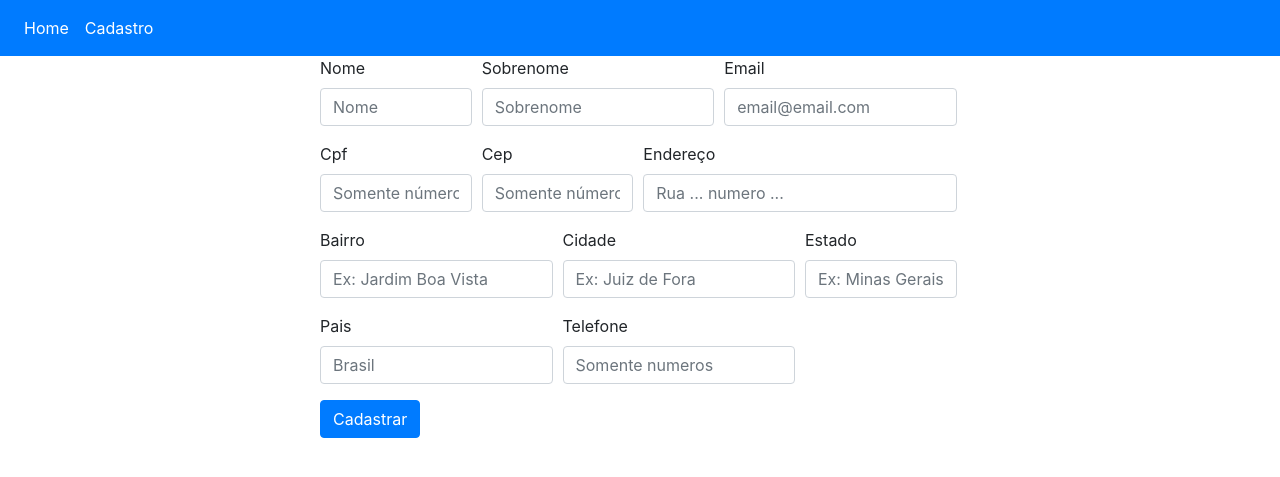
After one commit to Jonascsoliveira/App-msg-Nvoip, a PHP site: page /cadastro.php in a window 1280 px wide. The commit adds this page. Shown: the top 477 px of the page. Run offline with PHP 8.4, Linux system fonts and the light colour scheme; data that the repository does not hold is empty.

Commit message:
inserindo tela index e tela de cadastro

```diff
--- a/App/conexao.php
+++ b/App/Conexao.php
@@ -12,7 +12,7 @@ class Conexao{
         try {
             self::$conexao = new \PDO($dsn,$user,$pass);
         } catch (\PDOException $exception) {
-            die('Ocorreu ume rro: '.$exception->getMessage());
+            die('Ocorreu um erro: '.$exception->getMessage());
         }
 
     }
--- a/Dao/ClienteDao.php
+++ b/Dao/ClienteDao.php
@@ -3,6 +3,7 @@
 namespace Dao;
 
 use \App\Conexao;
+use \App\Cliente;
 use PDO;
 
 class ClienteDao{
--- /dev/null
+++ b/cadastro.php
@@ -0,0 +1,101 @@
+<?php
+require_once "autoload.php";
+
+use \Dao\ClienteDao;
+
+?>
+<!DOCTYPE html>
+<html lang="en">
+<head>
+<meta charset="UTF-8">
+    <meta name="viewport" content="width=device-width, initial-scale=1.0">
+    <link rel="stylesheet" href="https://stackpath.bootstrapcdn.com/bootstrap/4.5.0/css/bootstrap.min.css" integrity="sha384-9aIt2nRpC12Uk9gS9baDl411NQApFmC26EwAOH8WgZl5MYYxFfc+NcPb1dKGj7Sk" crossorigin="anonymous">
+    <title>Cadastro</title>
+</head>
+<body>
+    <!-- NAVBAR -->
+    <nav class="navbar navbar-expand-lg navbar-dark bg-primary">
+            <div class="collapse navbar-collapse" id="navbarNavDropdown">
+                <ul class="navbar-nav">
+                    <li class="nav-item active">
+                        <a class="nav-link" href="index.php">Home</a>
+                    </li>
+                    <li class="nav-item active">
+                        <a class="nav-link" href="#">Cadastro</a>
+                    </li>
+                </ul>
+            </div>
+    </nav>
+    <!--FORM-->
+    <form method="post" action="cadastro.php">
+        <div class = "offset-md-3">
+            <div class="form-row">
+                <div class="col-md-2 mb-3">
+                    <label for="nome">Nome</label>
+                    <input type="text" class="form-control" name="nome" id="nome" placeholder="Nome" value="<?= $cliente->nome??'' ?>" required>
+                </div>
+                <div class="col-md-3 mb-3">
+                    <label for="sobrenome">Sobrenome</label>
+                    <input type="text" class="form-control" name="sobrenome" id="sobrenome" placeholder="Sobrenome" value="<?= $cliente->sobrenome??'' ?>" required>
+                </div>
+                <div class="col-md-3 mb-3">
+                    <label for="email">Email</label>
+                    <input type="email" class="form-control" name="email" id="email" placeholder="email@email.com" value="<?= $cliente->email??'' ?>" aria-describedby="inputGroupPrepend2" required>
+                </div>
+            </div>
+            <div class="form-row">
+                <div class="col-md-2 mb-3">
+                    <label for="cpf">Cpf</label>
+                    <input type="text" class="form-control" name="cpf" id="cpf" placeholder="Somente números" value="<?= $cliente->cpf??'' ?>"required>
+                </div>
+                <div class="col-md-2 mb-3">
+                    <label for="cep">Cep</label>
+                    <input type="text" class="form-control" name="cep" id="cep" placeholder="Somente números" value="<?= $cliente->cep??'' ?>" required>
+                </div>
+                <div class="col-md-4 mb-3">
+                    <label for="endereco">Endereço</label>
+                    <input type="text" class="form-control" name="endereco" id="endereco" placeholder="Rua ... numero ..." value="<?= $cliente->endereco??'' ?>" required>
+                </div>
+            </div>
+            <div class="form-row">
+                <div class="col-md-3 mb-3">
+                    <label for="bairro">Bairro</label>
+                    <input type="text" class="form-control" name="bairro" id="bairro" placeholder="Ex: Jardim Boa Vista" value="<?= $cliente->bairro??'' ?>"required>
+                </div>
+                <div class="col-md-3 mb-3">
+                    <label for="cidade">Cidade</label>
+                    <input type="text" class="form-control" name="cidade" id="cidade" placeholder="Ex: Juiz de Fora" value="<?= $cliente->cidade??'' ?>" required>
+                </div>
+                <div class="col-md-2 mb-3">
+                    <label for="estado">Estado</label>
+                    <input type="text" class="form-control" name="estado" id="estado" placeholder="Ex: Minas Gerais" value="<?= $cliente->estado??'' ?>" required>
+                </div>
+            </div>
+            <div class="form-row">
+                <div class="col-md-3 mb-3">
+                    <label for="pais">Pais</label>
+                    <input type="text" class="form-control" name="pais" id="pais" placeholder="Brasil" value="<?= $cliente->pais??'' ?>" required>
+                </div>
+                <div class="col-md-3 mb-3">
+                    <label for="telefone">Telefone</label>
+                    <input type="text" class="form-control" name="telefone" id="telefone" placeholder="Somente numeros" value="<?= $cliente->telefone??'' ?>" required>
+                </div>
+            </div>
+            <input type="hidden" name="id" value="<?= $cliente->id??'' ?>">
+            <input class="btn btn-primary" type="submit" name="enviado"
+                value="<?=isset($cliente)?'Alterar':'Cadastrar'?>">
+        </div>
+    </form>
+<?php
+    if($_POST['enviado']):
+        $daoCliente = new ClienteDao();
+
+        $daoCliente->create($_POST['nome'], $_POST['sobrenome'], $_POST['email'],
+            $_POST['cpf'],  $_POST['cep'],  $_POST['endereco'],
+            $_POST['bairro'], $_POST['cidade'], $_POST['estado'],
+            $_POST['pais'], $_POST['telefone']);
+            var_dump($daoCliente);
+    endif;
+?>
+</body>
+</html>
```
Also changed, not shown: index.php (added, +37 -0 lines).
